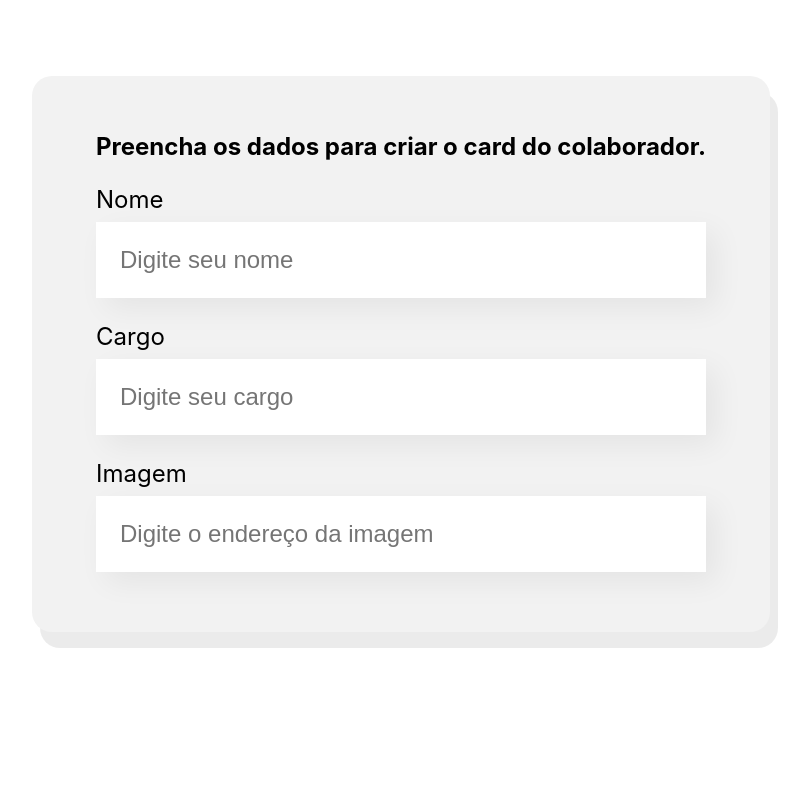
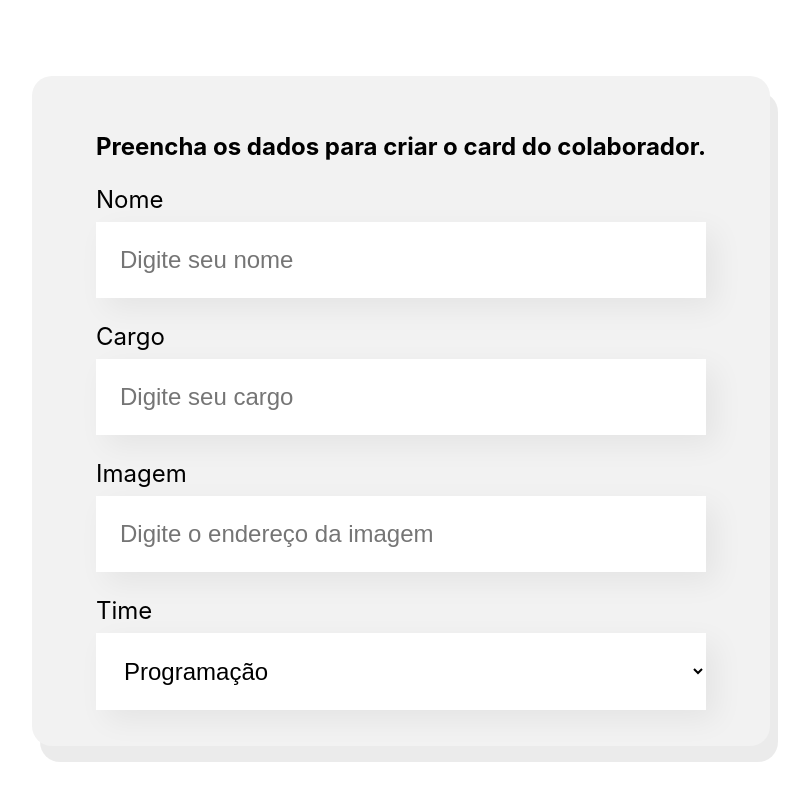
Before and after one commit to ThiGouvea/aprendendoREACTJS, a React (Create React App) app: page / in a window 1280 px wide. Shown: the part 502-1302 px from the top of the page, without its empty margins (239-1048 px from the left). Before the commit the page ends 1214 px from the top, so only its background shows below. Built offline with nearby package versions, Linux system fonts and the light colour scheme.

Commit message:
validando formulario

```diff
--- a/src/componentes/Formulario/index.js
+++ b/src/componentes/Formulario/index.js
@@ -1,7 +1,16 @@
 import CampoTexto from "../CampoTexto";
+import ListaSuspensa from "../ListaSuspensa";
 import "./Formulario.css"
 
 const Formulario = () => {
+    const times = [
+        'Programação',
+        'Front-End',
+        'Data Science',
+        'UX e Design',
+        'Mobile',
+        'Inovaçãoe e Gestão'
+    ]
     return (
         <section className="formulario">
             <form>
@@ -9,6 +18,7 @@ const Formulario = () => {
                 <CampoTexto label="Nome" placeholder="Digite seu nome"/>
                 <CampoTexto label="Cargo" placeholder="Digite seu cargo"/>
                 <CampoTexto label="Imagem" placeholder="Digite o endereço da imagem"/>
+                <ListaSuspensa label="Time" itens={times} />
             </form>
         </section>
     )
--- a/src/componentes/ListaSuspensa/ListaSuspensa.css
+++ b/src/componentes/ListaSuspensa/ListaSuspensa.css
@@ -0,0 +1,15 @@
+ .lista-suspensa label{
+    display: block;
+    margin-bottom: 8px;
+    font-size: 24px;
+ }
+
+ .lista-suspensa select {
+    background-color: white;
+    box-shadow: 10px 10px 30px rgba(0, 0, 0, 0.06);
+    width: 100%;
+    border: none;
+    font-size: 24px;
+    padding: 24px;
+    box-sizing: border-box;
+ }
--- a/src/componentes/ListaSuspensa/index.js
+++ b/src/componentes/ListaSuspensa/index.js
@@ -1,10 +1,13 @@
 import "./ListaSuspensa.css";
 
 const ListaSuspensa = (props) => {
+    console.log(props.itens)
     return (
-        <div>
+        <div className="lista-suspensa">
             <label>{props.label}</label>
-            <select></select>
+            <select>
+                {props.itens.map(item => <option key={item}>{item}</option>)}
+            </select>
         </div>
     )
 }
```
